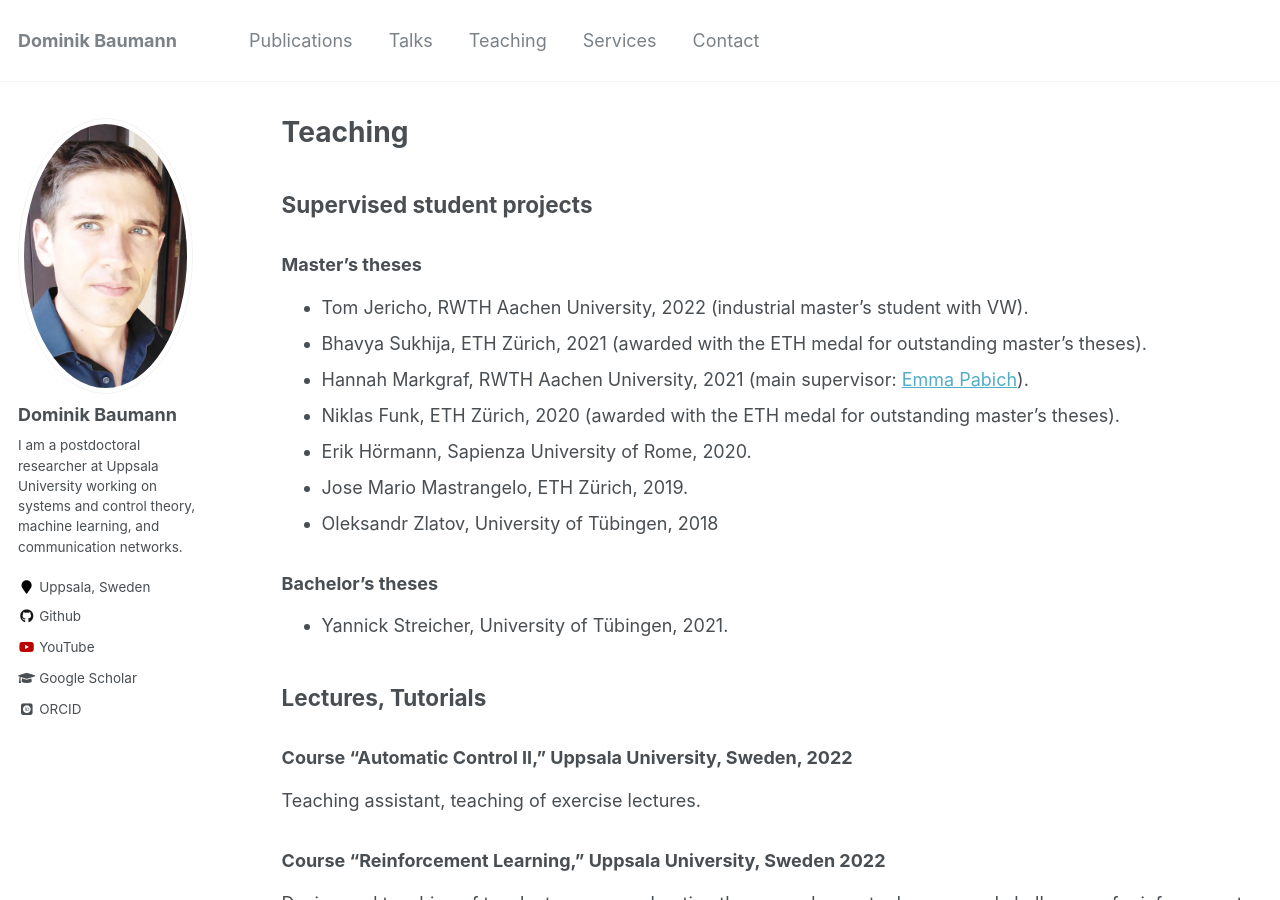
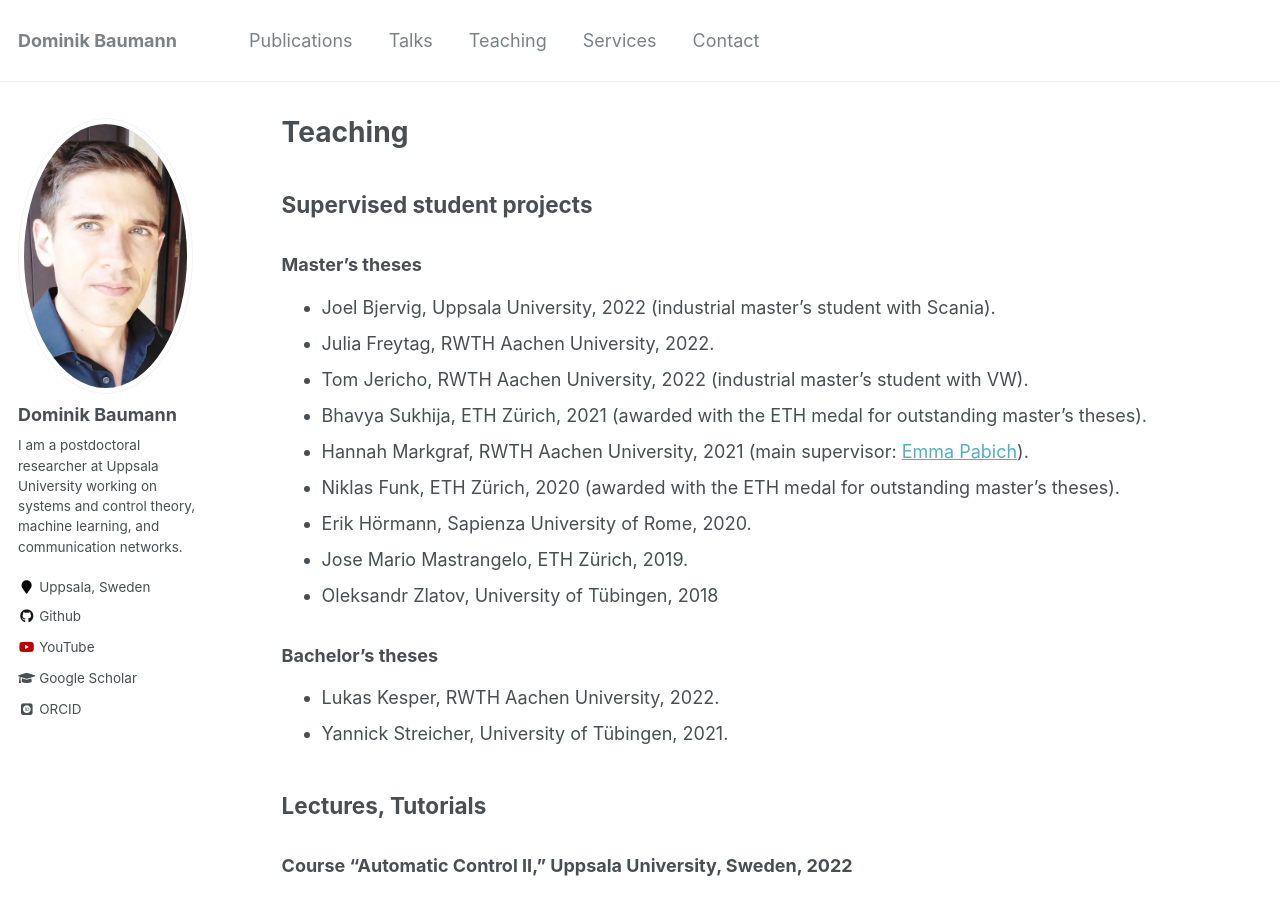
Before and after one commit to baumanndominik/baumanndominik.github.io, a Jekyll site: the page built from _pages/teaching.md, in a window 1280 px wide and 900 px high. Built offline with Jekyll 4.4.1, drawn with Linux system fonts in a browser that asks for light colours; some web fonts are replaced.

Commit message:
add students

```diff
--- a/_pages/teaching.md
+++ b/_pages/teaching.md
@@ -7,6 +7,8 @@ author_profile: true
 
 ## Supervised student projects
 ### Master's theses
+* Joel Bjervig, Uppsala University, 2022 (industrial master's student with Scania).
+* Julia Freytag, RWTH Aachen University, 2022.
 * Tom Jericho, RWTH Aachen University, 2022 (industrial master's student with VW).
 * Bhavya Sukhija, ETH Zürich, 2021 (awarded with the ETH medal for outstanding master's theses).
 * Hannah Markgraf, RWTH Aachen University, 2021 (main supervisor: [Emma Pabich](https://www.dsme.rwth-aachen.de/cms/DSME/Das-Institut/Team-CMS-Artikel-/~jlrop/Emma-Pabich/lidx/1/)).
@@ -16,6 +18,7 @@ author_profile: true
 * Oleksandr Zlatov, University of Tübingen, 2018
 
 ### Bachelor's theses
+* Lukas Kesper, RWTH Aachen University, 2022.
 * Yannick Streicher, University of Tübingen, 2021.
 
 ## Lectures, Tutorials
```
